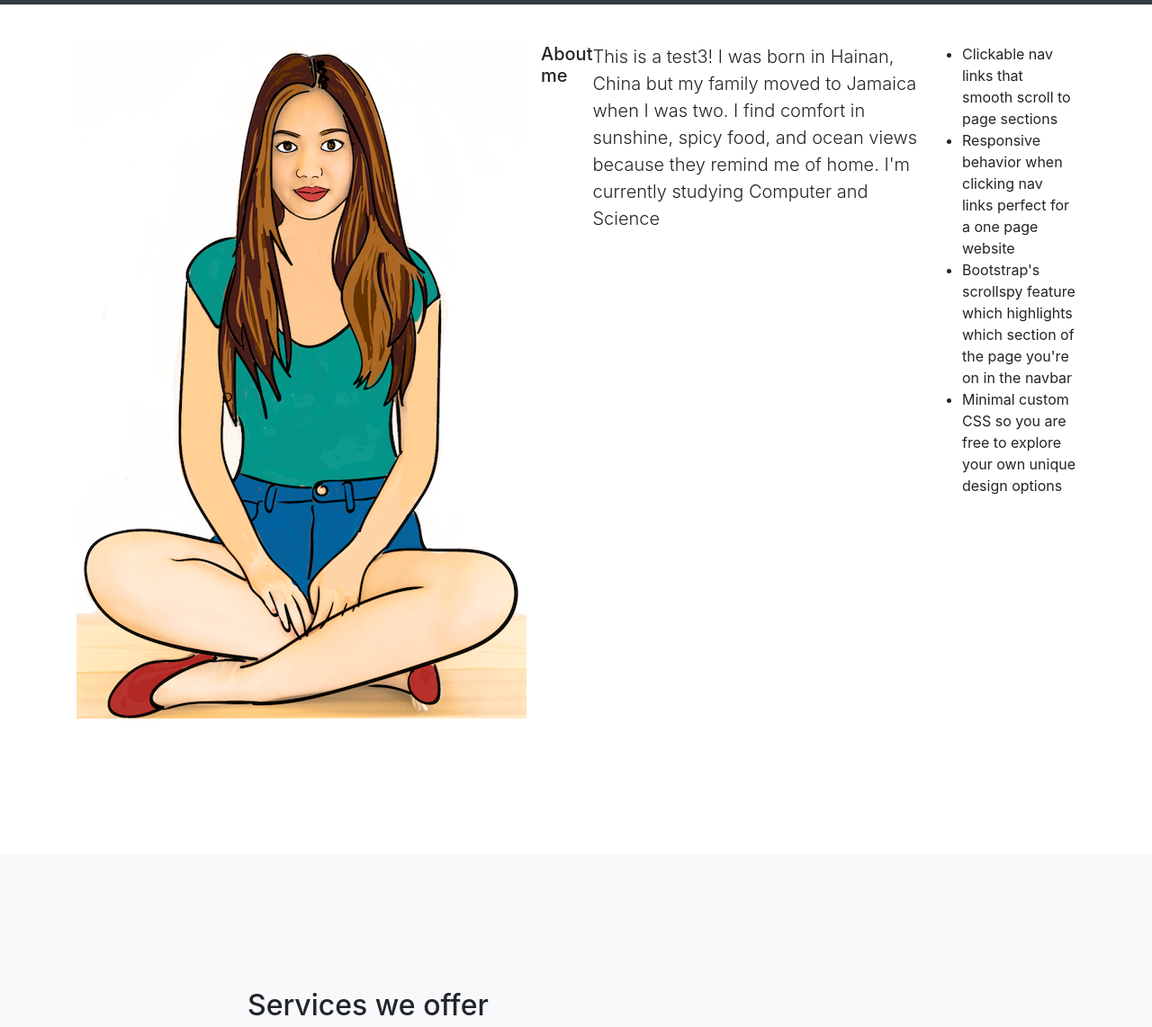
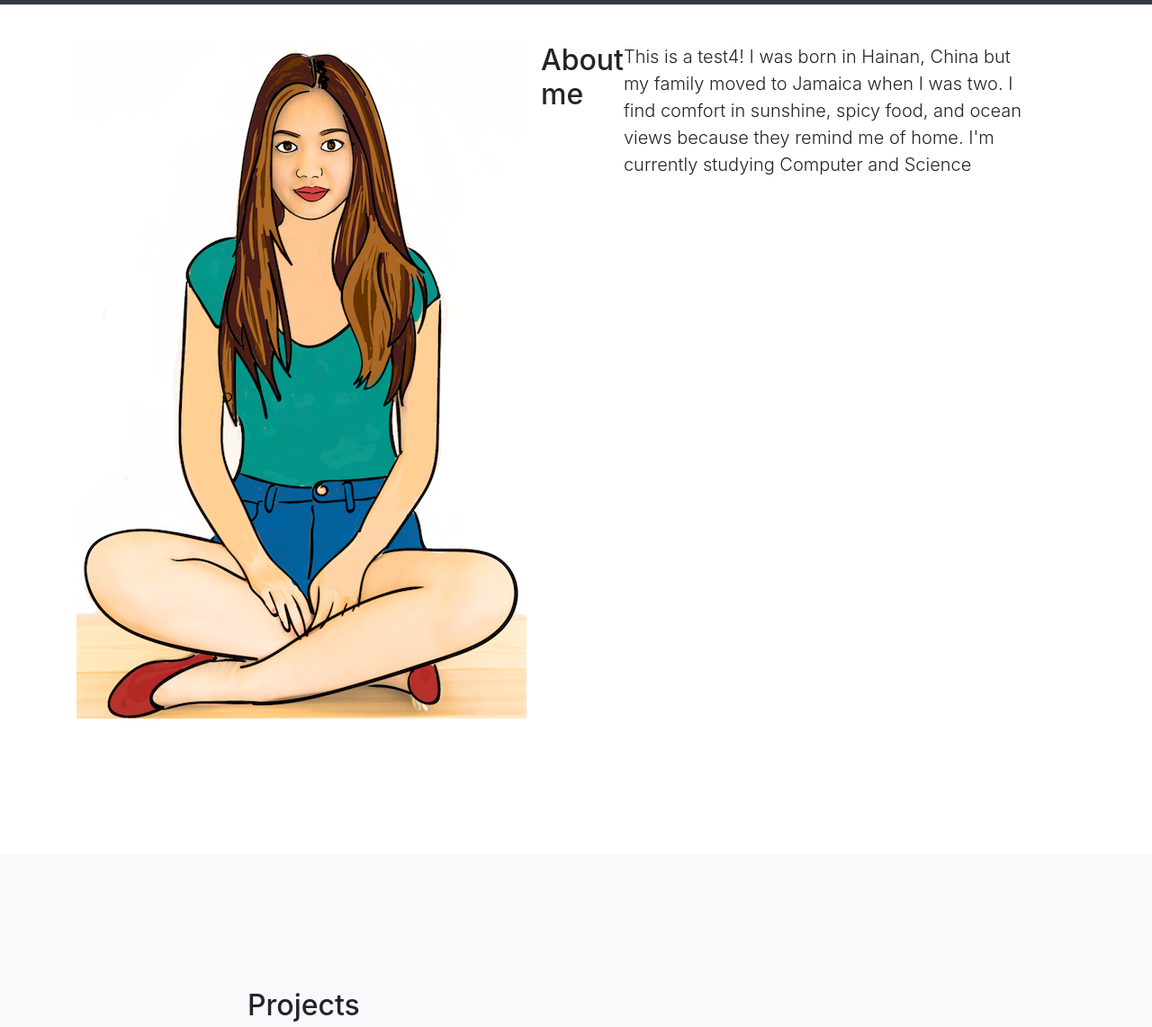
Before and after one commit to qianwenzheng/me, a website with bundled scripts: page index.html in a window 1280 px wide. Shown: the part 102-1244 px from the top of the page at 90% size. Built offline with nearby package versions, Linux system fonts and the light colour scheme.

Commit message:
Update index.html

```diff
--- a/index.html
+++ b/index.html
@@ -53,14 +53,10 @@
         <div class="media">
           <img class="align-self-center mr-3" src="/img/mypic.png" alt="Tiffany Zheng picture">
           <div class="media body">
-            <h5 class="mt-0">About me</h5>
-            <p class="lead">This is a test3! I was born in Hainan, China but my family moved to Jamaica when I was two. I find comfort in sunshine, spicy food,
+            <h2>About me</h2>
+            <p class="lead">This is a test4! I was born in Hainan, China but my family moved to Jamaica when I was two. I find comfort in sunshine, spicy food,
             and ocean views because they remind me of home. I'm currently studying Computer and Science</p>
             <ul>
-              <li>Clickable nav links that smooth scroll to page sections</li>
-              <li>Responsive behavior when clicking nav links perfect for a one page website</li>
-              <li>Bootstrap's scrollspy feature which highlights which section of the page you're on in the navbar</li>
-              <li>Minimal custom CSS so you are free to explore your own unique design options</li>
             </ul>
           </div>
         </div>
@@ -71,7 +67,7 @@
       <div class="container">
         <div class="row">
           <div class="col-lg-8 mx-auto">
-            <h2>Services we offer</h2>
+            <h2>Projects</h2>
             <p class="lead">Lorem ipsum dolor sit amet, consectetur adipisicing elit. Aut optio velit inventore, expedita quo laboriosam possimus ea consequatur vitae, doloribus consequuntur ex. Nemo assumenda laborum vel, labore ut velit dignissimos.</p>
           </div>
         </div>
```
